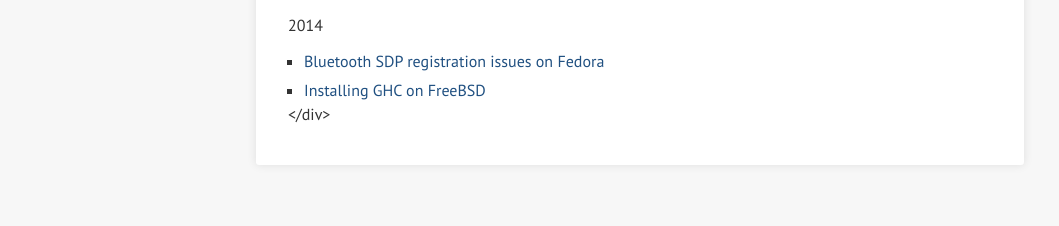
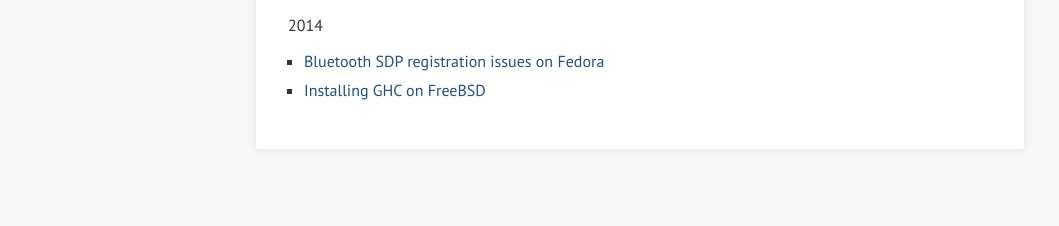
Before and after one commit to RyanGlScott/RyanGlScott.github.io, a Jekyll site: the page built from archive.md, in a window 1280 px wide. Shown: the part 1069-1295 px from the top of the page, without its empty margins (0-1059 px from the left). Built offline with Jekyll 4.4.1, drawn with Linux system fonts in a browser that asks for light colours; nearby versions of some CDN libraries.

Commit message:
Crude hack to eliminate stray </div> tag
See #6.

```diff
--- a/archive.md
+++ b/archive.md
@@ -17,5 +17,8 @@ banner_image: sample-banner-image-3.jpg
       {% capture year %}{{currentyear}}{% endcapture %}
     {% endif %}
     <li><a href="{{ post.url | prepend: site.baseurl }}">{{ post.title }}</a></li>
-{% endfor %}
+    {% if forloop.last %}
+      </ul>
+    {% endif %}
+  {% endfor %}
 </div>
```
